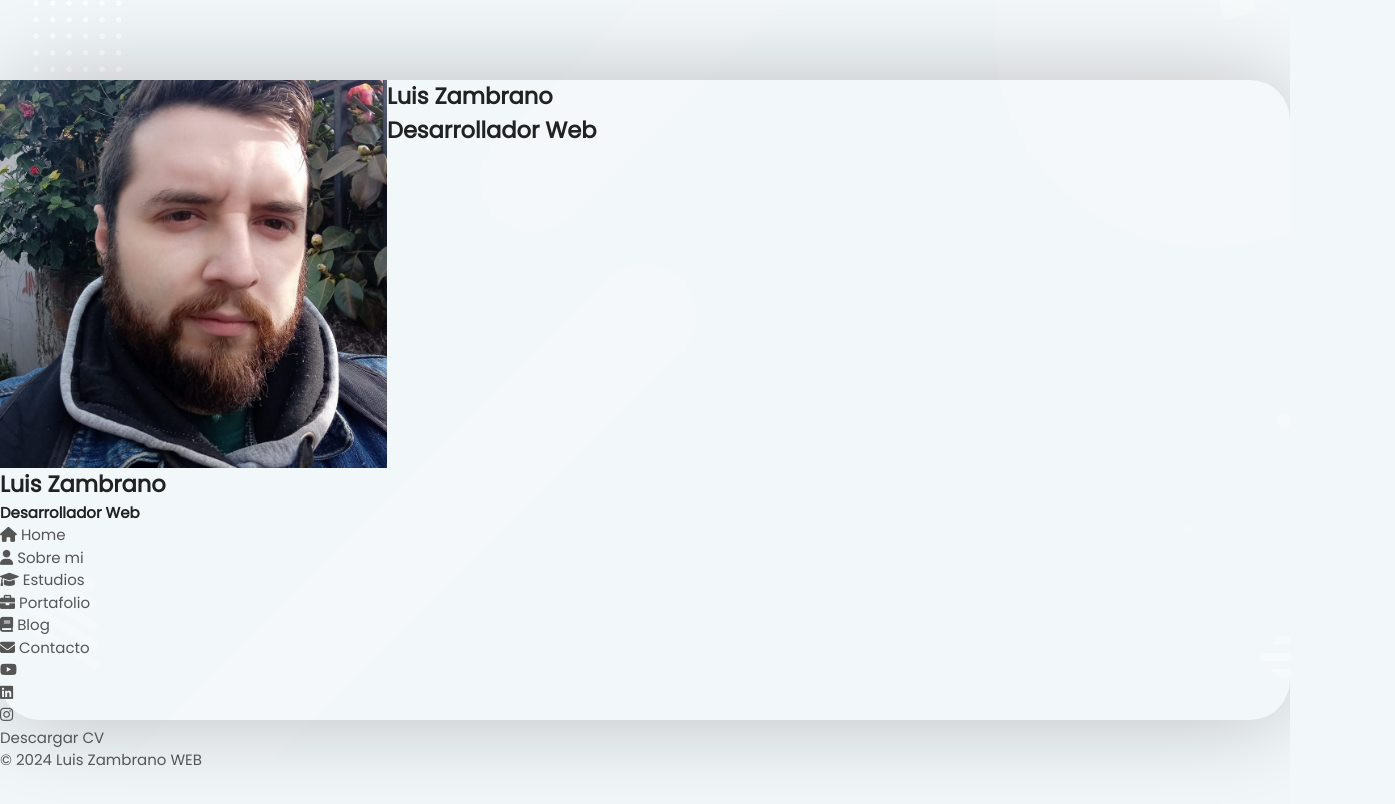
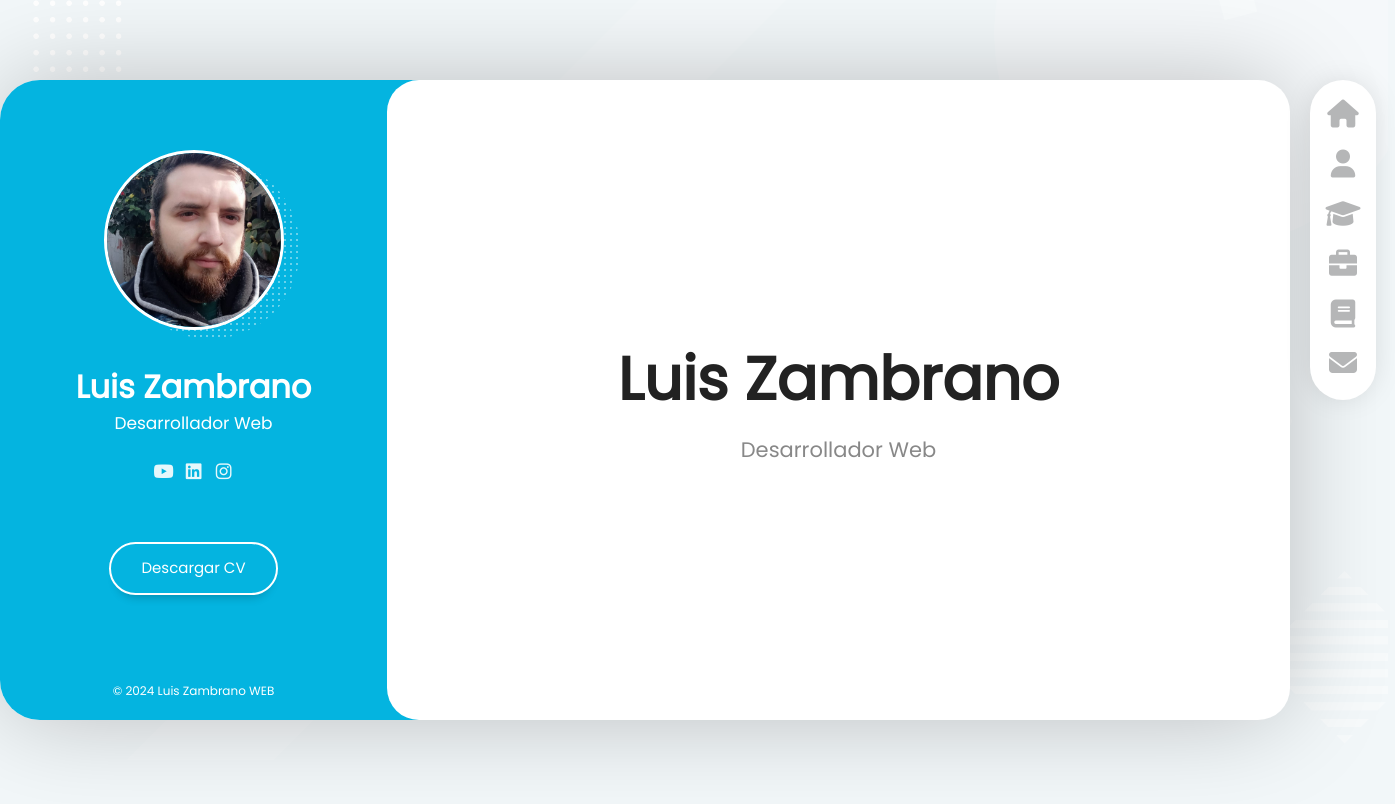
Before and after one commit to LuisWork/PortafolioBEM, a plain HTML site: page index.html in a window 1280 px wide. Shown: the whole page, 1395 px wide, since content can reach past the window. Drawn offline with Linux system fonts and the light colour scheme.

Commit message:
Implements Box Sizing, left aside, main content and right nav

```diff
--- a/assets/css/styles.css
+++ b/assets/css/styles.css
@@ -56,3 +56,209 @@ body{
     border-radius: 4rem;
     box-shadow: 0 0 100px -5px rgba(0, 0, 0, 0.25);
 }
+
+/* Blue aside */
+
+.layout__aside{
+    grid-area: aside;
+    border-radius: 4rem 0 0 4rem;
+    overflow: auto;
+    overflow-x: hidden;
+}
+
+.aside__user-info{
+    display: flex;
+    flex-direction: column;
+    align-items: center;
+    text-align: center;
+    min-height: 100%;
+    min-width: 30rem;
+    background-color: var(--color-secondary);
+    color: var(--color-main);
+}
+
+.user-info__container-image{
+    position: relative;
+    display: inline-block;
+    width: 18rem;
+    margin-top: 7rem;
+    z-index: 1;
+}
+
+.user-info__image{
+    width: 100%;
+    background-color: var(--color-main);
+    border: 3px solid var(--color-main);
+    border-radius: 20rem;
+}
+
+.user-info__container-image::after{
+    content: "HOLA";
+    position: absolute;
+    top: 5%;
+    left: 9%;
+    z-index: -1;
+    width: 100%;
+    height: 100%;
+    background-image: -webkit-repeating-radial-gradient(center center, #FFF, #FFF 1px, transparent 0px, transparent 100%);
+    background-size: 0.6rem 0.6rem;
+    border-radius: 30rem;
+    opacity: 0.4;
+}
+
+.user-info__name{
+    margin-top: 2.6rem;
+    color: var(--color-main);
+    font-size: 3.2rem;
+    font-weight: bold;
+}
+
+.user-info__job{
+    font-size: 1.7rem;
+    font-weight: 200;
+    color: var(--color-main);
+}
+
+.user-info__links{
+    margin-bottom: 3.6rem;
+}
+
+.links__social{
+    display: flex;
+    flex-direction: row;
+    text-align: center;
+    margin-top: 2rem;
+}
+
+.social__option{
+    height: 3rem;
+    width: 3rem;
+    font-size: 1.8rem;
+    line-height: 3.2rem;
+    opacity: 0.9;
+    border-radius: 3rem;
+    transition: all 300ms ease-in-out;
+}
+
+.social__option:hover{
+    opacity: 1;
+    background-color: rgba(255, 255, 255, 0.20);
+}
+
+.user-info__buttons{
+    margin-top: 2rem;
+    margin-bottom: 4rem;
+}
+
+.user-info__btn{
+    border: 2px solid var(--color-main);
+    padding: 3rem;
+    padding-top: 1.3rem;
+    padding-bottom: 1.3rem;
+    border-radius: 3.2rem;
+    color: var(--color-main);
+    box-shadow: 0 10px 10px -8px rgba(0, 0, 0, 0.22);
+    transition: all 300ms ease-in-out;
+}
+
+.user-info__btn:hover{
+    background-color: var(--color-main);
+    color: var(--color-secondary);
+}
+
+.user-info__footer{
+    position: absolute;
+    bottom: 2rem;
+    font-size: 1.2rem;
+}
+
+/* Main content */
+
+.layout__content{
+    grid-area: content;
+    height: 100%;
+    min-height: 100%;
+    background-color: var(--color-secondary);
+    border-radius: 0 10rem 10rem 0;
+}
+
+.content__page{
+    min-height: 100%;
+    background-color: var(--color-main);
+    border-radius: 3.2rem;
+    display: flex;
+    flex-direction: column;
+    align-items: center;
+    justify-content: center;
+}
+
+.page__name{
+    font-size: 6rem;
+    margin-bottom: 1rem;
+}
+
+.page__job{
+    font-size: 2.1rem;
+    font-weight: lighter;
+    color: var(--color-subtitle);
+}
+
+/* Navigation menu */
+
+.layout__menu{
+    display: block;
+    position: absolute;
+    top: 0;
+    right: -105px;
+    background-color: var(--color-transparent);
+    min-width: 11rem;
+}
+
+.menu__list{
+    position: relative;
+    display: flex;
+    flex-direction: column;
+    justify-content: space-between;
+    align-items: center;
+    background-color: var(--color-main);
+    width: 60%;
+    min-height: 32rem;
+    box-shadow: 0 0 3rem -0.5rem rgba(0, 0, 0, 0.15);
+    border-radius: 6rem;
+    padding: 2rem 0;
+    margin-left: 2.5rem;
+}
+
+.menu__option{
+    display: block;
+    width: 100%;
+    text-align: center;
+}
+
+.menu__option:hover .menu__icon{
+    color: var(--color-secondary);
+}
+
+.menu__icon{
+    color: var(--color-icon);
+    font-size: 2.8rem;
+    transition: all 300ms ease-in-out;
+}
+
+.menu__overlay{
+    position: absolute;
+    right: 0;
+    margin-top: -3rem;
+    opacity: 0;
+    display: block;
+    padding: 0.5rem 1rem;
+    color: var(--color-main);
+    background-color: var(--color-secondary);
+    white-space: nowrap;
+    transition: all 300ms ease-in-out;
+}
+
+.menu__option:hover .menu__overlay{
+    opacity: 1;
+    right: 100%;
+}
```
